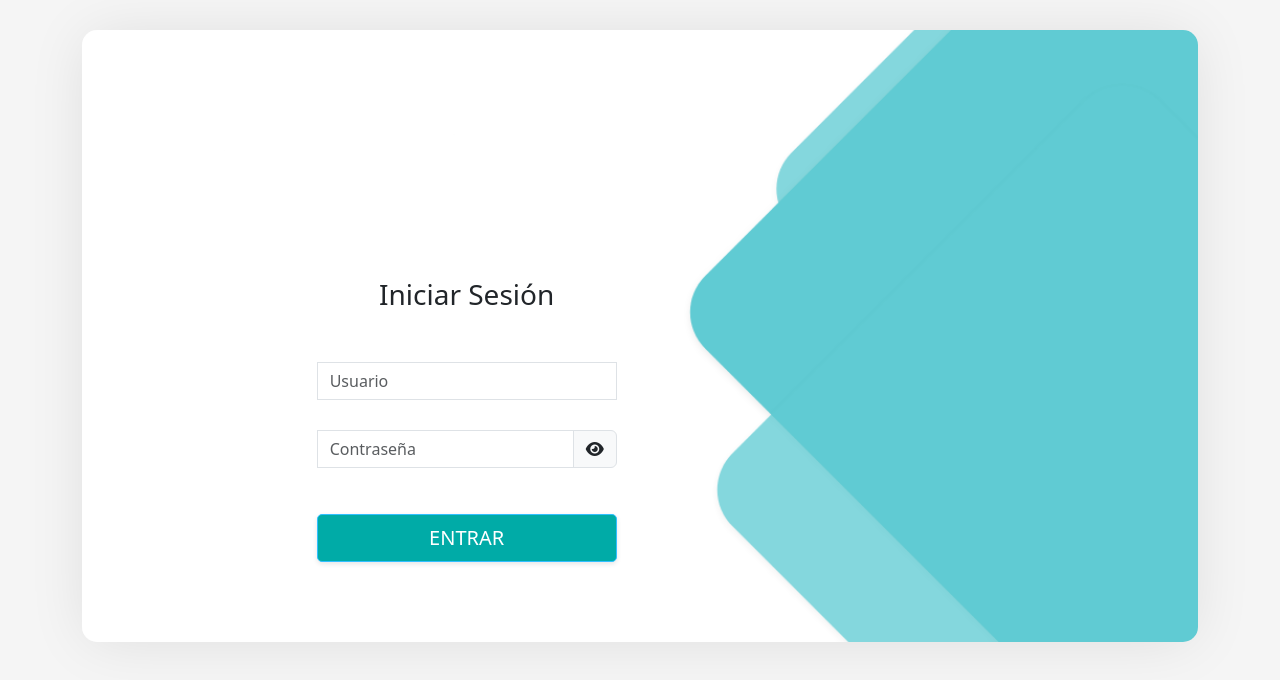
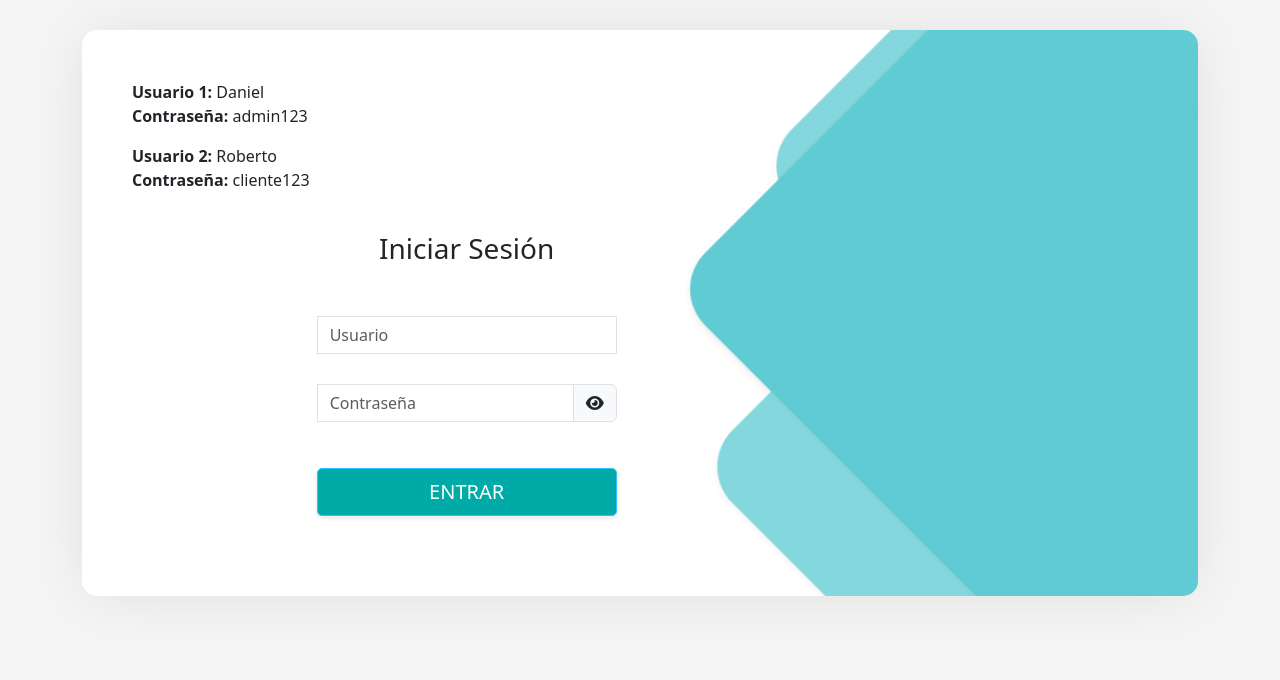
Before and after one commit to DanielRG020393/examen_drg, an Angular app in the folder Login/: page /#/login in a window 1280 px wide. Shown: the top 680 px of the page. Built offline with nearby package versions, Linux system fonts and the light colour scheme.

Commit message:
Usuarios
Usuarios del Sistema

```diff
--- a/Login/src/app/home/home.component.html
+++ b/Login/src/app/home/home.component.html
@@ -2,14 +2,12 @@
   <div class="container">
       <div class="login-box">
           <div class="row">
-              <div class="col-sm-10">
-                  <div class="logo">
-                      <img src="logo.png" class="logo-img">
-
-
-
-                  </div>
-              </div>
+              <p><strong>Usuario 1:</strong> Daniel<br>
+               <strong>Contraseña:</strong> admin123
+            </p>
+            <p><strong>Usuario 2:</strong> Roberto<br>
+               <strong>Contraseña:</strong> cliente123
+            </p>
           </div>
           <div class="row">
               <div class="col-sm-8">
```
